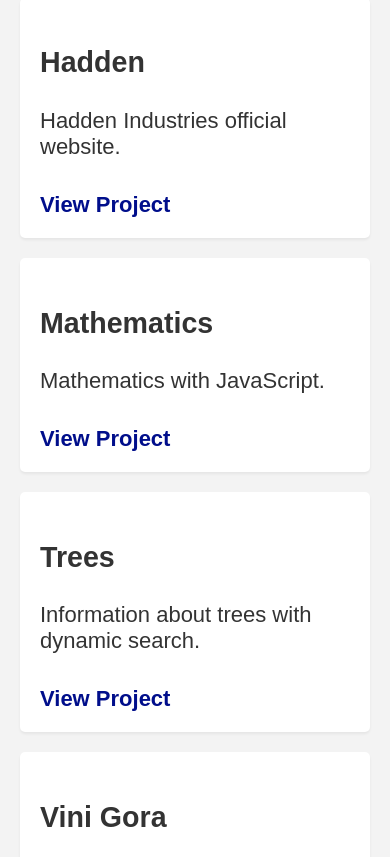
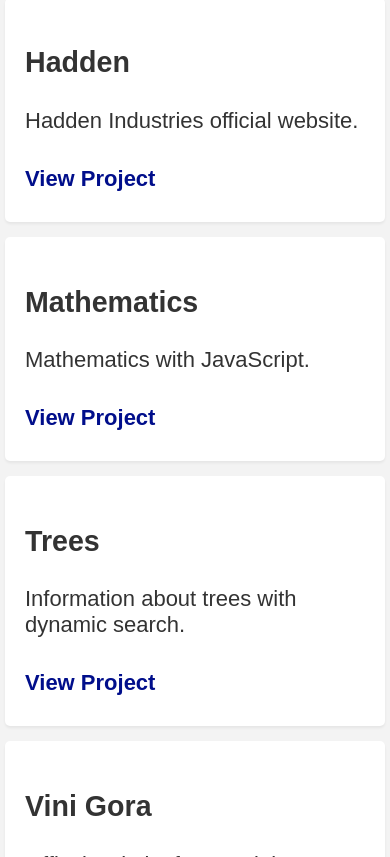
Before and after one commit to kironroy/kironroy-react, a React (Create React App) app: page / in a window 390 px wide. Shown: the part 2353-3210 px from the top of the page. Built offline with nearby package versions, Linux system fonts and the light colour scheme; a web font is replaced by a local one.

Commit message:
Responsive Design
+ Adjusting padding margins

```diff
--- a/src/components/About.css
+++ b/src/components/About.css
@@ -20,7 +20,7 @@
 
 .about p {
   margin-bottom: 15px;
-  font-size: 1.2em;
+  font-size: 1.3em;
   line-height: 1.5;
   color: #222;
   text-align: justify;
--- a/src/components/Contact.css
+++ b/src/components/Contact.css
@@ -16,6 +16,7 @@
 .contact h2 {
   margin-bottom: 20px;
   color: #333;
+  font-size: 1.5em;
 }
 
 .contact form {
@@ -27,6 +28,7 @@
 .contact label {
   text-align: left;
   font-weight: bold;
+  font-size: 1.3em;
 }
 
 .contact input,
@@ -43,8 +45,8 @@
   background: #000a64;
   color: white;
   padding: 10px 15px;
-  font-size: 1em;
-  border: none;
+  font-size: 1.2em;
+  border: 4px solid #000a64;
   border-radius: 5px;
   cursor: pointer;
   transition: background 0.3s ease;
--- a/src/components/Portfolio.css
+++ b/src/components/Portfolio.css
@@ -28,15 +28,46 @@
 }
 
 .project-card h3 {
-  font-size: 1.3em;;
+  font-size: 1.5em;
+}
+
+p {
+  font-size: 1.3em;
 }
 
 .project-card a {
   display: inline-block;
   margin-top: 10px;
+  margin-bottom: 10px;
   color: #000e8b;
   text-decoration: none;
   font-weight: 600;
+}
+
+@media screen and (max-width: 600px) {
+  .portfolio .container {
+    padding: 20px 5px;
+  }
+
+  .projects-grid {
+    grid-template-columns: 1fr;
+    gap: 15px;
+    margin-top: 10px;
+  }
+
+  p {
+    font-size: 1em;
+  }
+
+
+  .project-card {
+    padding: 20px;
+    margin: ;
+  }
+
+  .project-card h3 {
+    font-size: 1.3em;
+  }
 }
 
 @media screen and (prefers-color-scheme: dark) {
```
